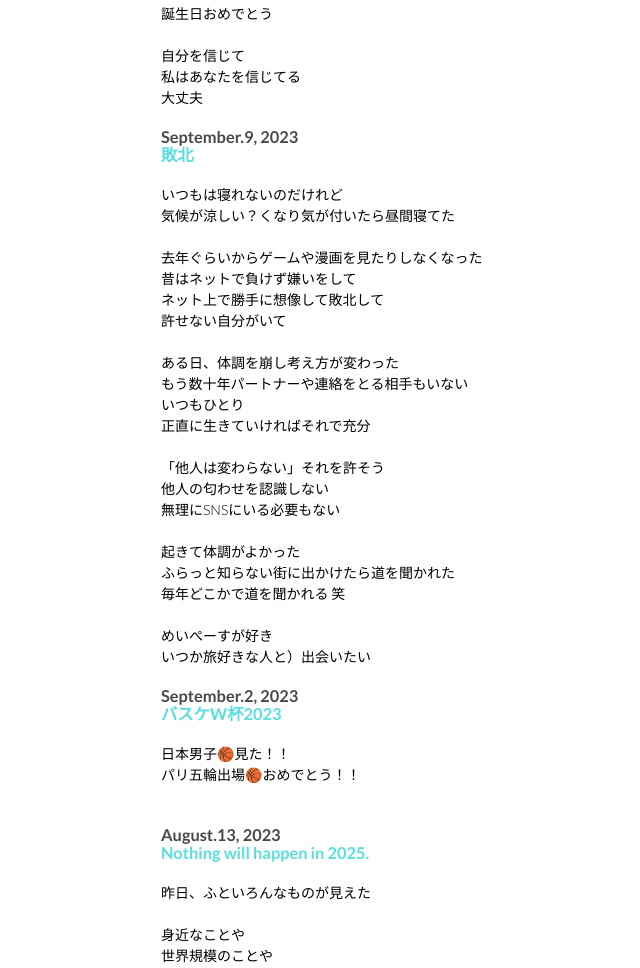
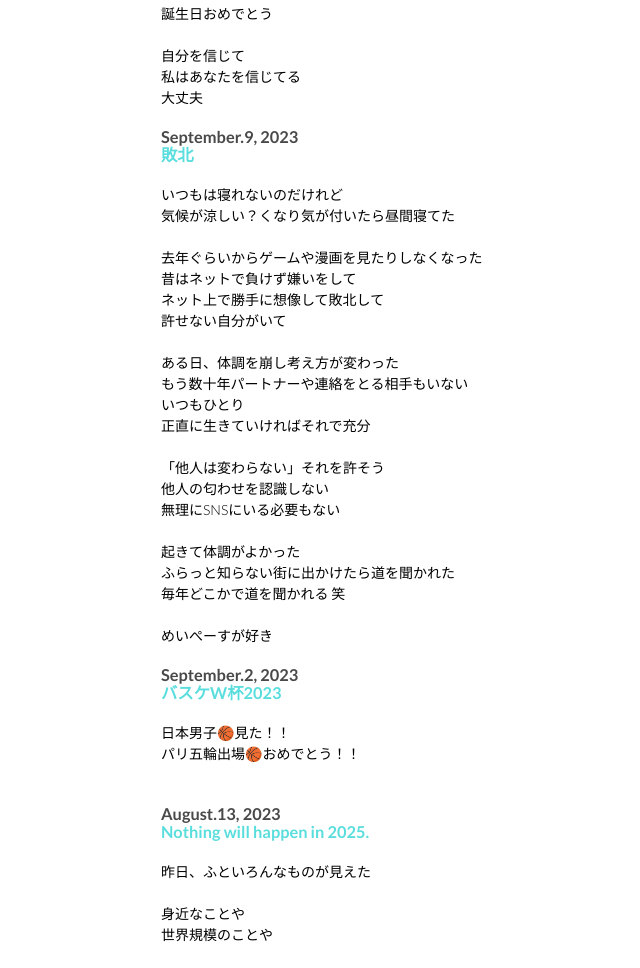
Before and after one commit to HitoshiAve/hitoshiave.github.com, a plain HTML site: page index.html in a window 1280 px wide. Shown: the part 3247-4215 px from the top of the page, without its empty margins (409-1049 px from the left). Drawn offline with Linux system fonts and the light colour scheme.

Commit message:
Update index.html

```diff
--- a/index.html
+++ b/index.html
@@ -232,7 +232,6 @@ breathe u<br>
 毎年どこかで道を聞かれる 笑<br>
 <br>
 めいぺーすが好き<br>
-いつか旅好きな人と）出会いたい<br>
 </font></p>
 
 <h3><a name="September.2, 2023" class="anchor" href="#September.2, 2023"><span class="octicon octicon-link"></span></a>September.2, 2023<br>
```
